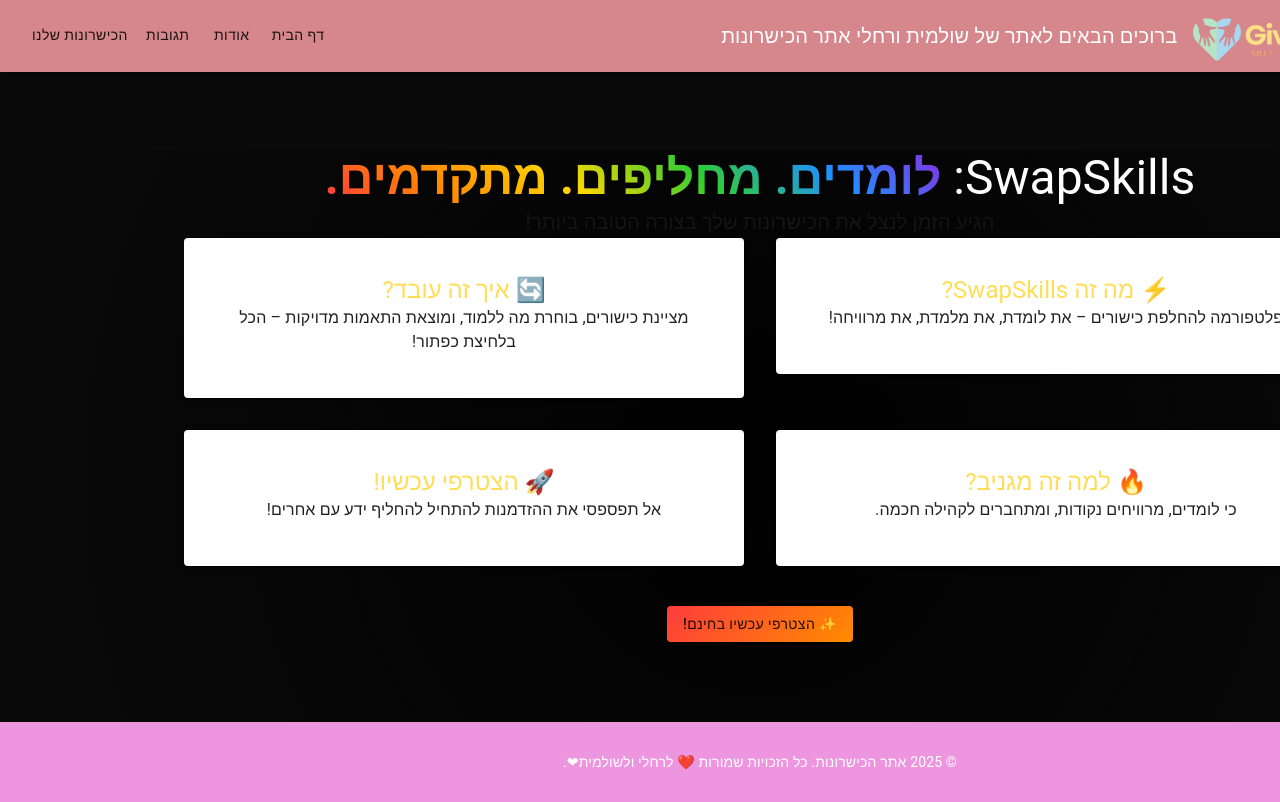
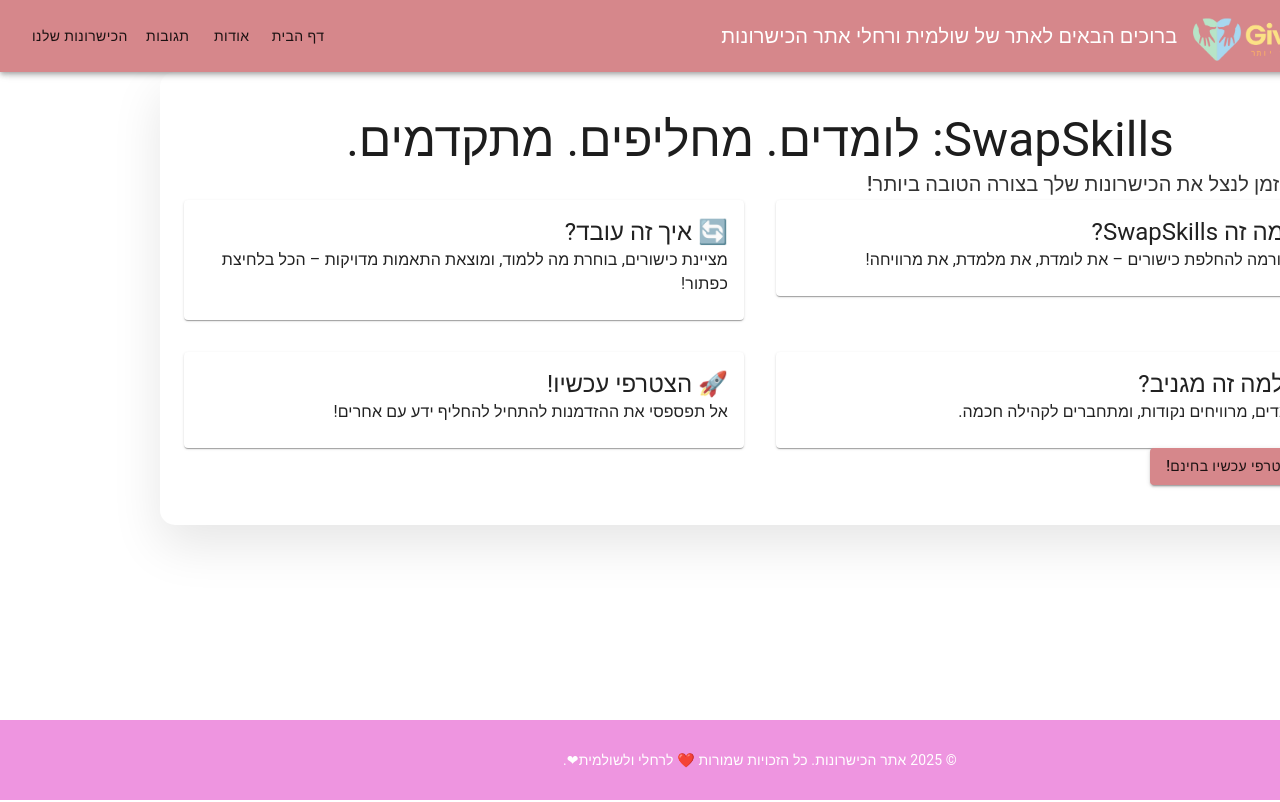
Before and after one commit to shulamit-h/Give-Get-client, a React (Create React App) app: page /about in a window 1280 px wide. Shown: the top 802 px of the page. Built offline with nearby package versions, Linux system fonts and the light colour scheme; no server answers.

Commit message:
ABOUT יותר נורמלי

```diff
--- a/src/styles/About.css
+++ b/src/styles/About.css
@@ -1,90 +1,98 @@
-.about-wrapper {
-  position: relative;
-  overflow: hidden;
-  background: #0a0a0a;
-  color: white;
-  text-align: center;
-  padding: 80px 0;
-}
-
-.background-animation {
-  position: absolute;
-  width: 100%;
-  height: 100%;
-  background: radial-gradient(circle, rgba(0, 0, 0, 0.9) 0%, rgba(10, 10, 10, 1) 100%);
-  animation: backgroundMove 10s infinite alternate;
-}
-
-@keyframes backgroundMove {
-  0% { background-position: 0% 0%; }
-  100% { background-position: 100% 100%; }
+.about-container {
+  padding: 40px;
+  background-color: #fff;
+  color: #333;
+  border-radius: 15px;
+  box-shadow: 0 20px 50px rgba(0, 0, 0, 0.1);
 }
 
 .about-title {
-  font-weight: bold;
-  font-size: 3rem;
-  position: relative;
-  z-index: 2;
+  font-family: 'Roboto', sans-serif;
+  font-size: 38px;
+  font-weight: 700;
+  color: #1d1d1d;
+  margin-bottom: 25px;
+  text-align: center;
 }
 
-.magic-text {
-  background: linear-gradient(45deg, #ff3b3b, #ff8c00, #ffd700, #32cd32, #1e90ff, #8a2be2);
-  -webkit-background-clip: text;
-  -webkit-text-fill-color: transparent;
-  font-weight: bold;
-  animation: magicText 3s linear infinite;
-}
-
-@keyframes magicText {
-  0% { background-position: 0% 50%; }
-  100% { background-position: 100% 50%; }
-}
-
-.about-subtitle {
-  font-size: 1.3rem;
+.about-description {
+  font-family: 'Roboto', sans-serif;
+  font-size: 18px;
+  color: #5a5a5a;
+  line-height: 1.6;
+  text-align: center;
   margin-bottom: 40px;
 }
 
-.about-sections {
-  margin-top: 20px;
+.about-section {
+  background-color: #f1f1f1;
+  padding: 30px;
+  margin-bottom: 25px;
+  border-radius: 10px;
+  box-shadow: 0 10px 30px rgba(0, 0, 0, 0.05);
 }
 
-.about-card {
-  padding: 20px;
-  border-radius: 15px;
-  background: rgba(255, 255, 255, 0.1);
-  backdrop-filter: blur(10px);
-  transition: all 0.3s ease-in-out;
-  cursor: pointer;
+.section-title {
+  font-family: 'Roboto', sans-serif;
+  font-size: 26px;
+  font-weight: 600;
+  color: #444;
+  margin-bottom: 20px;
+  text-transform: uppercase;
+  letter-spacing: 1.5px;
 }
 
-.about-card:hover {
-  transform: translateY(-5px) scale(1.05);
-  background: rgba(255, 255, 255, 0.2);
+ul {
+  list-style: none;
+  padding: 0;
 }
 
-.card-title {
-  font-weight: 600;
-  font-size: 1.5rem;
-  color: #ffdd57;
+ul li {
+  font-family: 'Roboto', sans-serif;
+  font-size: 16px;
+  color: #666;
+  margin: 12px 0;
+  padding-left: 25px;
+  position: relative;
+  line-height: 1.8;
 }
 
-.cta-wrapper {
-  margin-top: 40px;
+ul li::before {
+  content: '▹';
+  position: absolute;
+  left: 0;
+  color: #00bcd4;
+  font-size: 18px;
 }
 
-.join-button {
-  padding: 15px 30px;
-  font-size: 1.3rem;
-  border-radius: 30px;
-  background: linear-gradient(135deg, #ff3b3b, #ff8c00);
-  color: white;
-  transition: all 0.3s ease;
-  box-shadow: 0px 4px 15px rgba(255, 99, 71, 0.6);
+.about-conclusion {
+  font-family: 'Roboto', sans-serif;
+  font-size: 20px;
+  font-weight: 700;
+  color: #333;
+  margin-top: 50px;
+  text-align: center;
+  text-transform: uppercase;
 }
 
-.join-button:hover {
-  background: linear-gradient(135deg, #ff8c00, #ff3b3b);
-  transform: scale(1.1);
-  box-shadow: 0px 8px 20px rgba(255, 99, 71, 0.9);
+@media (max-width: 768px) {
+  .about-container {
+    padding: 20px;
+  }
+
+  .about-title {
+    font-size: 30px;
+  }
+
+  .about-description {
+    font-size: 16px;
+  }
+
+  .section-title {
+    font-size: 22px;
+  }
+
+  .about-section {
+    padding: 20px;
+  }
 }
```
